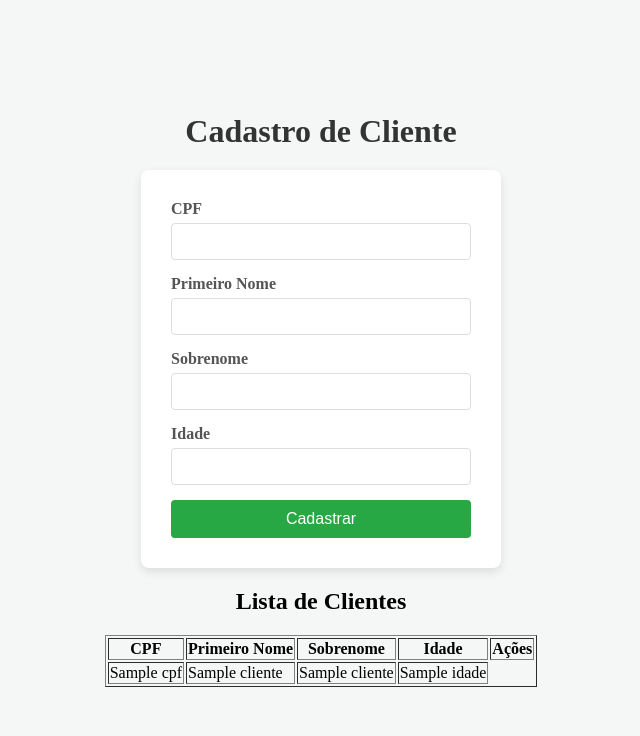
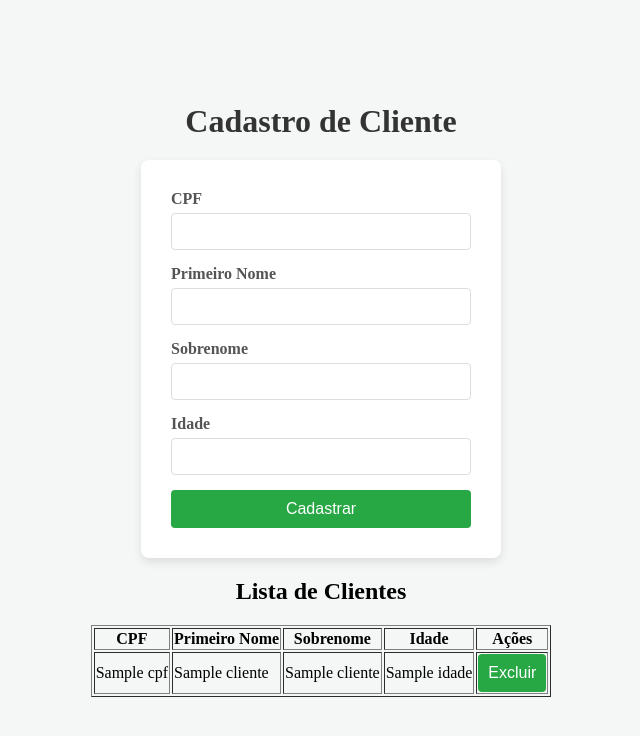
Before and after one commit to felipeliralira/Integra-o-WEB-Banco-de-dados, a Python web app: template templates/index.html in a window 1280 px wide. Shown: the top 736 px of the page, without its empty margins (319-959 px from the left). Run offline with Jinja, Linux system fonts and the light colour scheme; the template is opened without the code that fills it: most values are stand-ins (such as "Sample title", 1, 10 or a date in 2020).

Commit message:
Add files via upload

```diff
--- a/app.py
+++ b/app.py
@@ -1,4 +1,4 @@
-from flask import Flask, render_template, request
+from flask import Flask, render_template, redirect, url_for,request
 import mysql.connector
 
 app = Flask(__name__)
@@ -62,5 +62,7 @@ def criarCadastro():
     except mysql.connector.Error as err:
         return f"Erro ao conectar ao banco de dados: {err}"
 
+@app.route('/remover', methods=['POST'])
+
 if __name__ == '__main__':
     app.run(debug=True)
--- a/templates/index.html
+++ b/templates/index.html
@@ -42,6 +42,7 @@
                     <td>{{cliente.PRIMEIRO_NOME}}</td>
                     <td>{{cliente.SOBRENOME}}</td>
                     <td>{{cliente.IDADE}}</td>
+                    <td><button>Excluir</button></td>
                 </tr>
             {% endfor %}
         </tbody>
```
